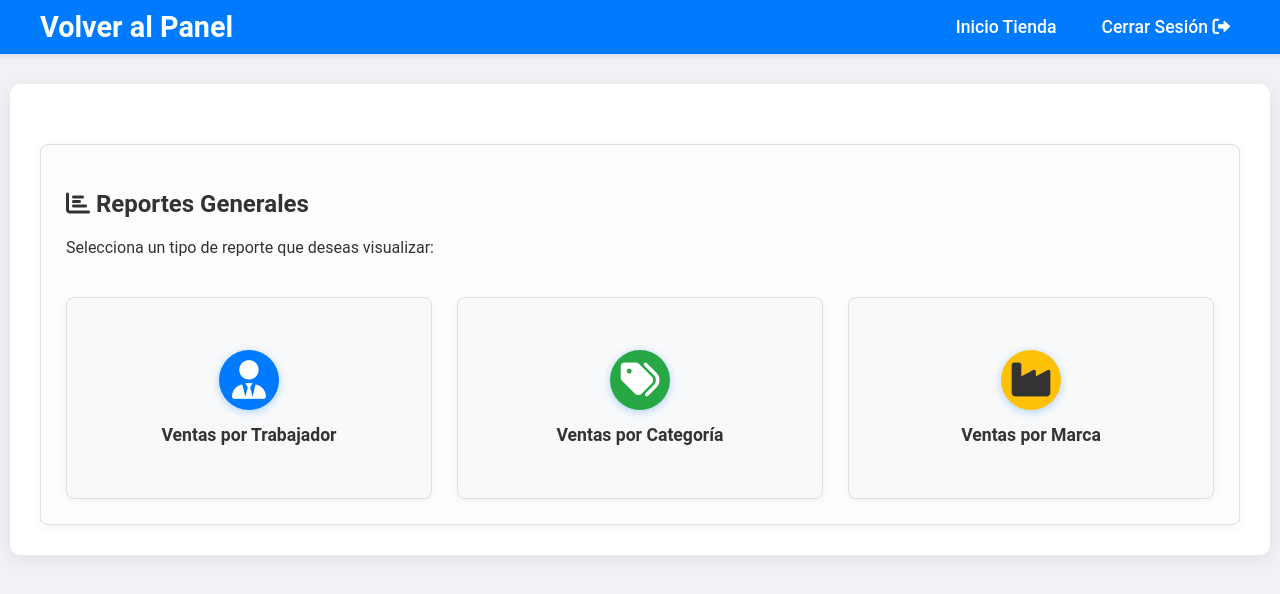
After one commit to FTP2305/WebR, a PHP site: page /WebR/Reportes/Reportes.php in a window 1280 px wide. The commit adds this page. Shown: the top 594 px of the page. Run offline with PHP 8.4, Linux system fonts and the light colour scheme; the visitor is signed in with stand-in values (Sample User, id 1).

Commit message:
WAAAAAAAAAAAAAAAAAAAAAAAAAAAAAAAAAAAAAAAAAAAAAAAAAAAAAAAAAAAAAAAAAAAAAAAAAAAAAAAAAAAAAA CAUSAS LODITODO

```diff
--- /dev/null
+++ b/Reportes/Reportes.php
@@ -0,0 +1,58 @@
+<?php
+session_start();
+
+if (!isset($_SESSION['rol']) || $_SESSION['rol'] !== 'admin') {
+    header('Location: ../intranet.php');
+    exit();
+}
+?>
+
+<!DOCTYPE html>
+<html lang="es">
+<head>
+    <meta charset="UTF-8">
+    <title>Reportes - TitiShop</title>
+    <link rel="stylesheet" href="/WebR/css/estilo.css">
+    <link rel="stylesheet" href="/WebR/css/admin.css">
+    <link rel="stylesheet" href="https://cdnjs.cloudflare.com/ajax/libs/font-awesome/6.0.0-beta3/css/all.min.css">
+</head>
+<body>
+
+    <header class="navbar">
+        <div class="navbar-container">
+            <a href="/WebR/Usuarios/adminpag.php" class="logo">Volver al Panel</a>
+            <nav>
+                <ul class="nav-links">
+                    <li><a href="/WebR/PaginaPrincipal/Home.php">Inicio Tienda</a></li>
+                    <li><a href="../intranet.php?logout=true">Cerrar Sesión <i class="fas fa-sign-out-alt"></i></a></li>
+                </ul>
+            </nav>
+        </div>
+    </header>
+
+    <main class="dashboard-content">
+        <section class="dashboard-section">
+            <h1><i class="fas fa-chart-bar"></i> Reportes Generales</h1>
+            <p>Selecciona un tipo de reporte que deseas visualizar:</p>
+
+            <div class="action-buttons">
+                <a href="reporte.php" class="action-button">
+                    <div class="icon-circle"><i class="fas fa-user-tie"></i></div>
+                    Ventas por Trabajador
+                </a>
+
+                <a href="reporte_categoria.php" class="action-button">
+                    <div class="icon-circle"><i class="fas fa-tags"></i></div>
+                    Ventas por Categoría
+                </a>
+
+                <a href="reporte_marca.php" class="action-button">
+                    <div class="icon-circle"><i class="fas fa-industry"></i></div>
+                    Ventas por Marca
+                </a>
+            </div>
+        </section>
+    </main>
+
+</body>
+</html>
```
Also changed, not shown: Reportes/reporte_categoria.php (added, +81 -0 lines), Usuarios/adminpag.php (+10 -9 lines), css/reportes.css (added), 1 other file.
